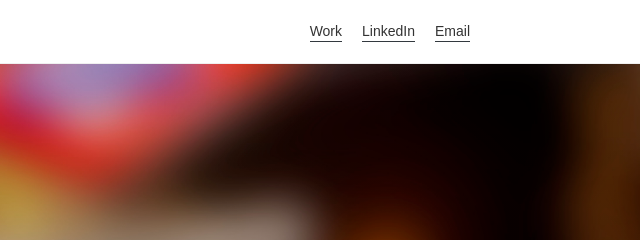
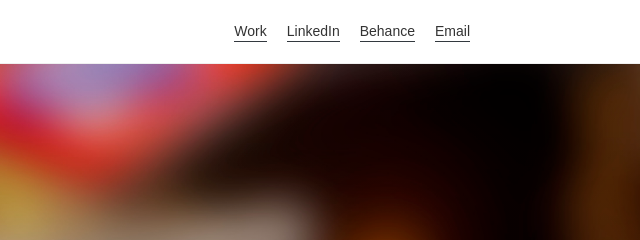
Before and after one commit to JordanCastro/Jordancastro.github.io, a plain HTML site: page CTRM.html in a window 1280 px wide. Shown: the top 240 px of the page, 640-1280 px from the left. Drawn offline with nearby package versions, Linux system fonts and the light colour scheme; a web font is replaced by a local one.

Commit message:
Update CTRM.html

```diff
--- a/CTRM.html
+++ b/CTRM.html
@@ -171,12 +171,18 @@
             class="nav-link marker"
             >LinkedIn</a
           ><a
+            href="https://www.behance.net/jordancastrordgz//"
+            target="_blank"
+	    data-w-id="c54ab4c5-743e-c970-03c9-72849b145450"
+            class="nav-link marker"
+            >Behance</a
+          ><a
             href="mailto:jordan.castro.rodriguez@gmail.com"
             target="_blank"
             data-w-id="c54ab4c5-743e-c970-03c9-72849b145448"
             class="nav-link marker"
             >Email</a
-          >
+            >
         </div>
         <div class="mobile">
           <div
```
